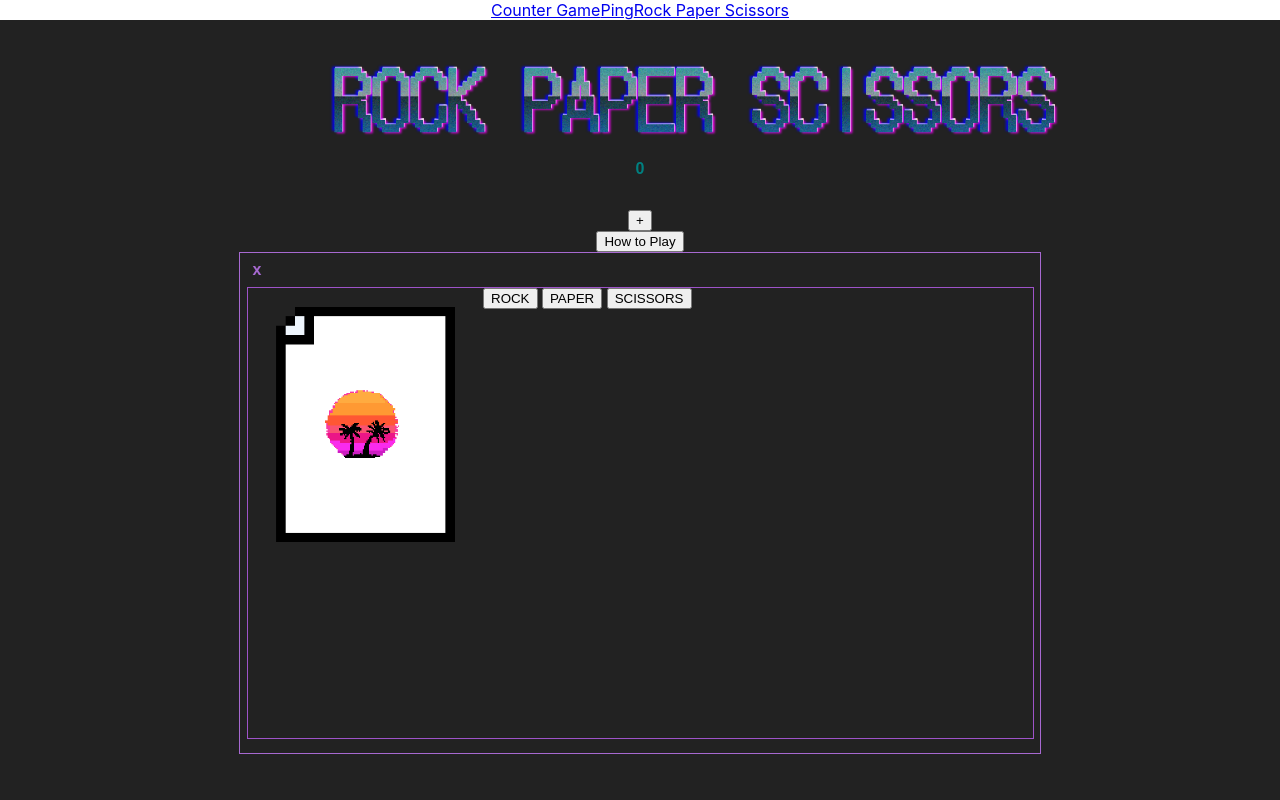
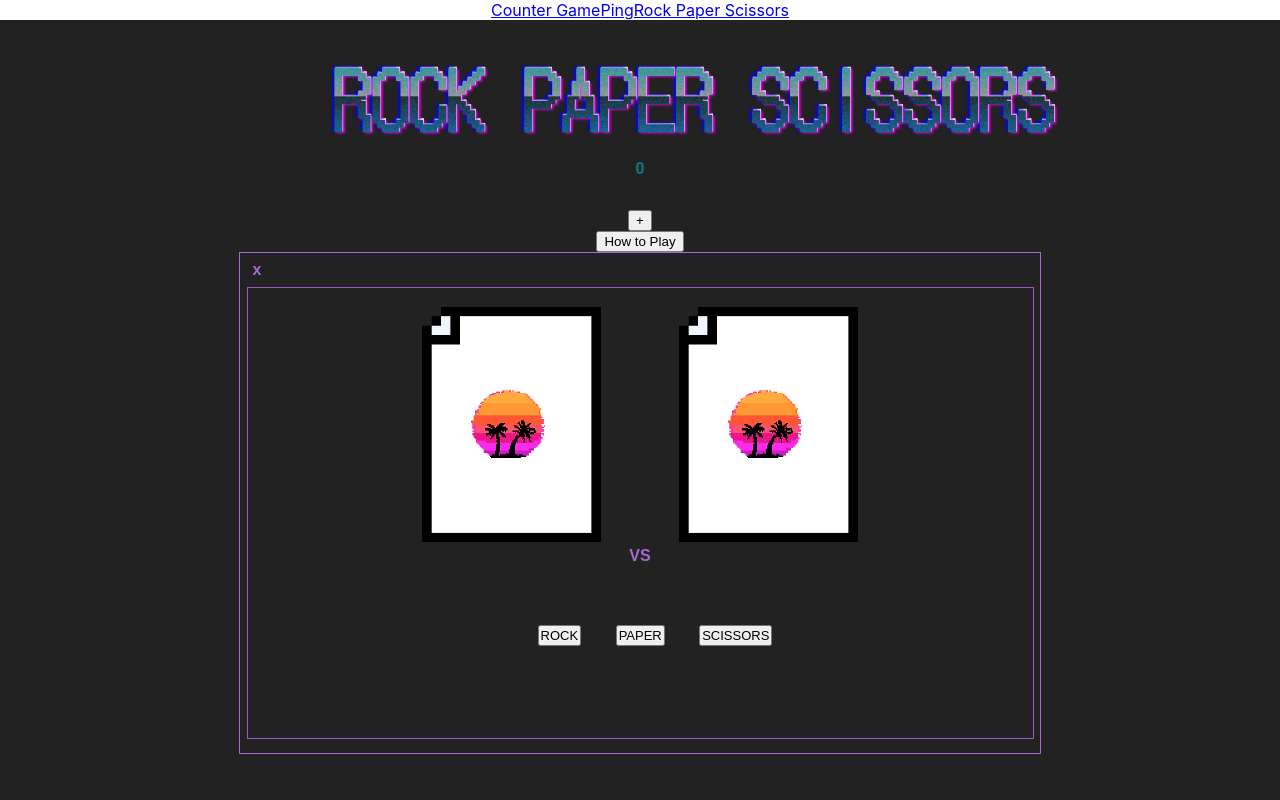
Before and after one commit to DigitalCraftsStudents/dev-arcade, a React (Create React App) app in the folder client/: page /rps in a window 1280 px wide. Shown: the top 800 px of the page. Built offline with nearby package versions, Linux system fonts and the light colour scheme; a web font is replaced by a local one.

Commit message:
finished converting regular css to styled components and css components

```diff
--- a/client/src/games/rps/components/GameWindow.css
+++ b/client/src/games/rps/components/GameWindow.css
@@ -1,13 +1,14 @@
-.actionButton{
-    background-color: #222;
-border: 1px solid rgb(158, 83, 201);
+.actionBtn{
+
   font-size: small;
   padding: 1px;
 
+  margin-left: 30px;
+ margin-top: 60px;
 }
 
 #pickObject{
-display: flex;
+display: relative;
 /* height: 800px; */
 
 }
--- a/client/src/games/rps/components/GameWindow.js
+++ b/client/src/games/rps/components/GameWindow.js
@@ -50,7 +50,8 @@ class GameBoard extends React.Component {
                         <div id="window">
 
                             <Player actions={playerOne} />
-
+                            <span>VS</span>
+                            <Player actions={playerOne} />
 
                             <div id="pickObject">
 
--- a/client/src/games/rps/components/Player.css
+++ b/client/src/games/rps/components/Player.css
@@ -1,5 +1,5 @@
 #rps_action{
     width:30%;
-    float: left;
+    float: center;
 
 }
```
